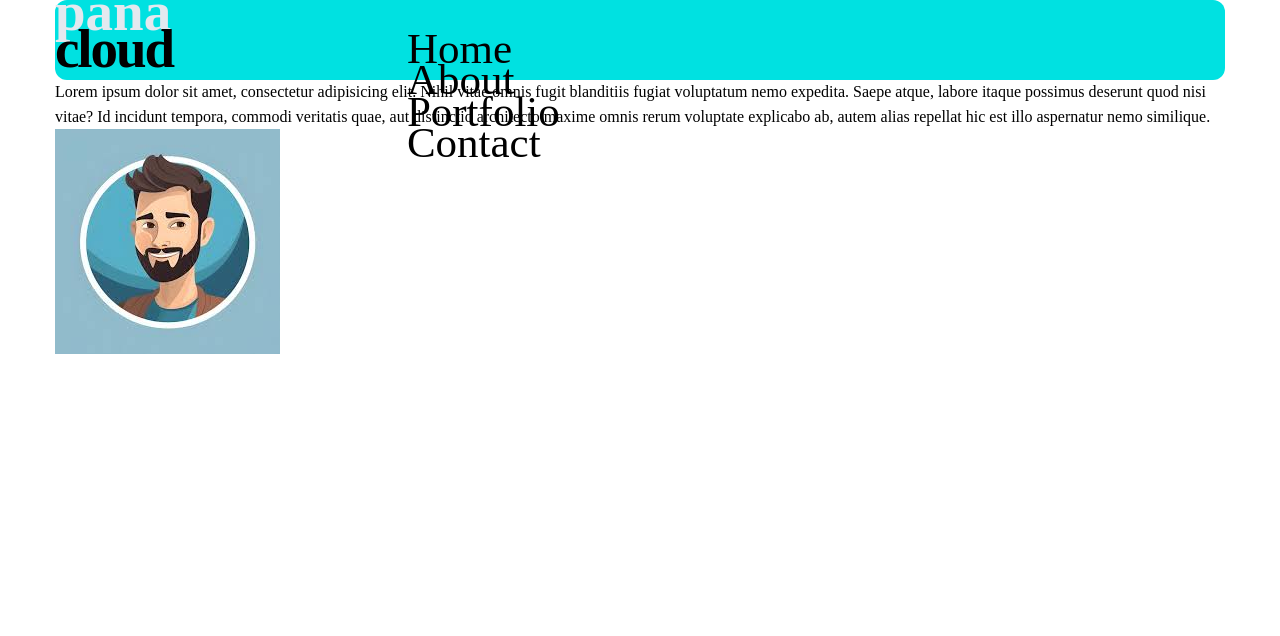
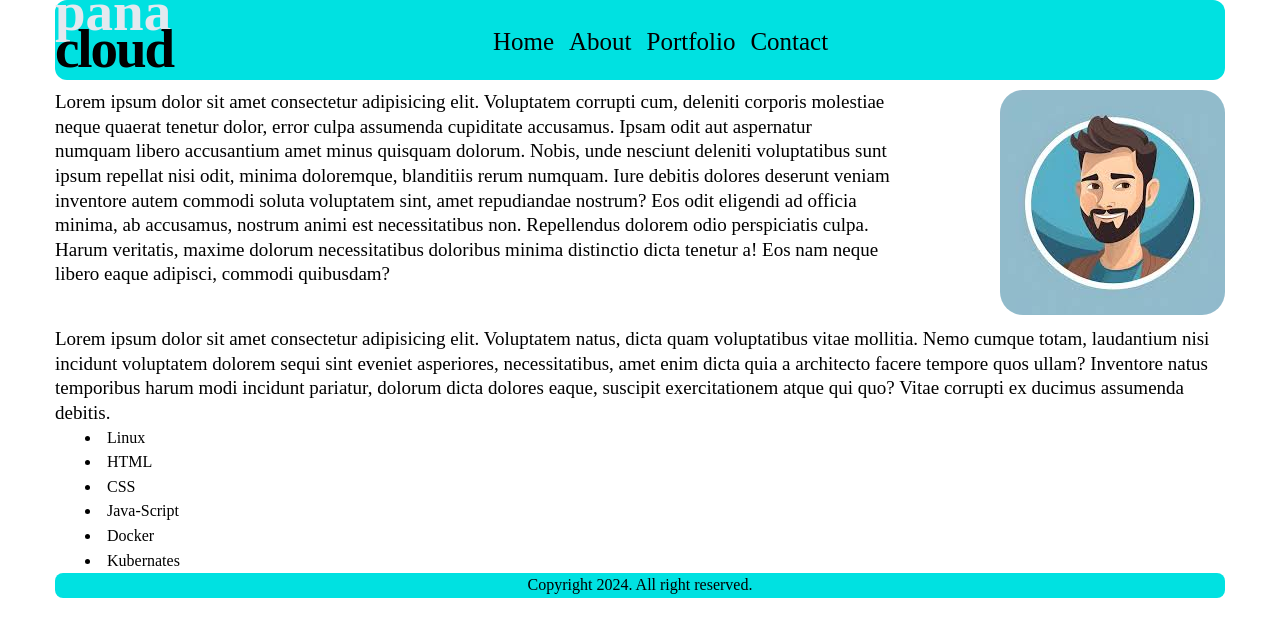
Before and after one commit to AnasAhmed001/Task2-HTML-CSS, a plain HTML site: page about.html in a window 1280 px wide. Drawn offline with Linux system fonts and the light colour scheme.

Commit message:
portfolio started

```diff
--- a/about.html
+++ b/about.html
@@ -14,7 +14,7 @@
         </div>
         <div class="ul-div">
         <ul class="ul1">
-            <li><a href="./index.html"></a>Home</li>
+            <li><a href="./about.html"></a>Home</li>
             <li><a href="#"></a>About</li>
             <li><a href="./portfolio.html"></a>Portfolio</li>
             <li><a href="./contact.html"></a>Contact</li>
@@ -23,9 +23,23 @@
     </nav>
     <section class="section-about">
         <div class="about">
-            <p>Lorem ipsum dolor sit amet, consectetur adipisicing elit. Nihil vitae omnis fugit blanditiis fugiat voluptatum nemo expedita. Saepe atque, labore itaque possimus deserunt quod nisi vitae? Id incidunt tempora, commodi veritatis quae, aut distinctio architecto maxime omnis rerum voluptate explicabo ab, autem alias repellat hic est illo aspernatur nemo similique.</p>
+            <p style="font-size: 19px;">Lorem ipsum dolor sit amet consectetur adipisicing elit. Voluptatem corrupti cum, deleniti corporis molestiae neque quaerat tenetur dolor, error culpa assumenda cupiditate accusamus. Ipsam odit aut aspernatur numquam libero accusantium amet minus quisquam dolorum. Nobis, unde nesciunt deleniti voluptatibus sunt ipsum repellat nisi odit, minima doloremque, blanditiis rerum numquam. Iure debitis dolores deserunt veniam inventore autem commodi soluta voluptatem sint, amet repudiandae nostrum? Eos odit eligendi ad officia minima, ab accusamus, nostrum animi est necessitatibus non. Repellendus dolorem odio perspiciatis culpa. Harum veritatis, maxime dolorum necessitatibus doloribus minima distinctio dicta tenetur a! Eos nam neque libero eaque adipisci, commodi quibusdam?</p>
             <img src="/images/profile.jpeg" alt="profile image">
         </div>
     </section>
+    <section>
+        <p style="font-size: 19px;" class="p">Lorem ipsum dolor sit amet consectetur adipisicing elit. Voluptatem natus, dicta quam voluptatibus vitae mollitia. Nemo cumque totam, laudantium nisi incidunt voluptatem dolorem sequi sint eveniet asperiores, necessitatibus, amet enim dicta quia a architecto facere tempore quos ullam? Inventore natus temporibus harum modi incidunt pariatur, dolorum dicta dolores eaque, suscipit exercitationem atque qui quo? Vitae corrupti ex ducimus assumenda debitis.</p>
+        <div class="block">
+            <li>Linux</li>
+            <li>HTML</li>
+            <li>CSS</li>
+            <li>Java-Script</li>
+            <li>Docker</li>
+            <li>Kubernates</li>
+        </div>
+    </section>
+    <footer class="footer">
+        <p>Copyright 2024. All right reserved.</p>
+    </footer>
 </body>
 </html>
--- a/style.css
+++ b/style.css
@@ -26,32 +26,18 @@ body{
     top: 12px;
     letter-spacing: -2.1px;
 }
-ul{
+ul {
     list-style-type: none;
-    margin: 0;
-    padding: 0;
-    position: relative;
-    top: 36.5px;
-    left: 240px;
-    font-size: 43px;
+    display: flex;
+    margin-left: 280px;
+    margin-top: 30px;
 }
 
-.ul1{
-    font-size: 43px;
-    width: 45px;
-}
-li{
-    float: left;
-    position: relative;
-    right: 22px;
-}
-li a{
-    padding: 8px;
-    color: black;
-    text-decoration: none;
-    font-size: 22px;
-    font-weight: 650;
+ul li{
+    margin-right: 15px;
+    font-size: 25px;
     cursor: pointer;
+    font: bold;
 }
 .footer, img, p, form{
     margin: 0px 55px 0px 55px;
@@ -62,3 +48,21 @@ li a{
     text-align: center;
     border-radius: 8px;
 }
+.about{
+    background-color: white;
+    margin-top: 10px;
+}
+img{
+    border-radius: 23px;
+}
+
+.p{
+    margin-top: 12px;
+}
+.about{
+    display: flex;
+}
+.block{
+    display: grid;
+    margin: 0px 88px 0px 85px;
+}
```
Also changed, not shown: contact.html (+11 -0 lines), index.html (+2 -2 lines), portfolio.html (+29 -0 lines).
